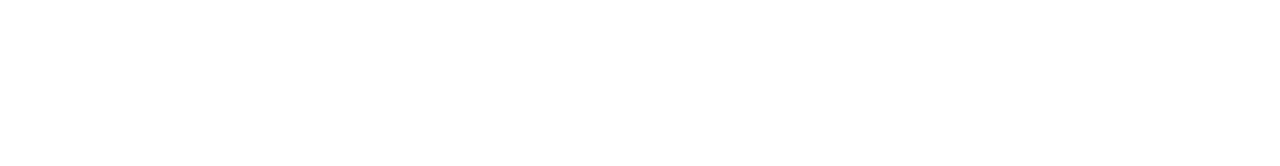
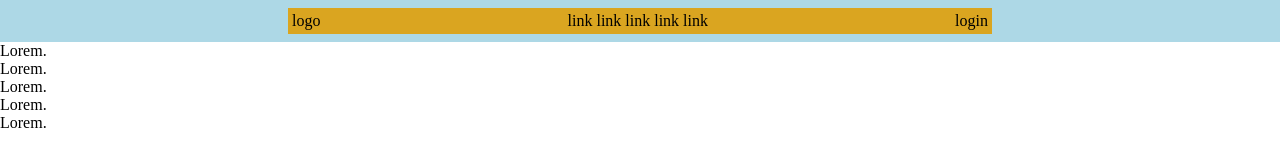
Before and after one commit to alessandrofalcoo/htmlcss-struttura-discord, a plain HTML site: page index.html in a window 1280 px wide. Drawn offline with Linux system fonts and the light colour scheme.

Commit message:
fix the header with display flex and add a nav

```diff
--- a/assets/style.css
+++ b/assets/style.css
@@ -13,3 +13,26 @@
     --invite_only-right:#ffc0cb;
     --community-technology: #d3d3d3;
 }
+html, body{
+    height: 100%;
+
+}
+
+.header-container{
+    display: flex;
+    justify-content: center;
+    background-color: var(--header-container);
+    width: 100%;
+    .header{
+        display: flex;
+        justify-content: space-between;
+        background-color: var(--header);
+        width: 55%;
+        margin: 0.5rem;
+        padding: 0.25rem;
+        a{
+            text-decoration: none;
+            color: black;
+        }
+    }
+}
--- a/index.html
+++ b/index.html
@@ -9,15 +9,37 @@
 <body>
 
     <header>
-        <div class="flex-container"></div>
+        <div class="header-container">
+            <div class="header">
+                logo
+                <nav>
+                <a href="">link</a>
+                <a href="">link</a>
+                <a href="">link</a>
+                <a href="">link</a>
+                <a href="">link</a>
+                </nav>
+                login
+            </div>
+        </div>
 
     </header>
     <main>
-        <div class="jumbotron"></div>
-        <div class="invite_only"></div>
-        <div class="community"></div>
-        <div class="fandom"></div>
-        <div class="technology"></div>
+        <div class="jumbotron">
+            Lorem.
+        </div>
+        <div class="invite_only">
+            Lorem.
+        </div>
+        <div class="community">
+            Lorem.
+        </div>
+        <div class="fandom">
+            Lorem.
+        </div>
+        <div class="technology">
+            Lorem.
+        </div>
 
 
     </main>
```
